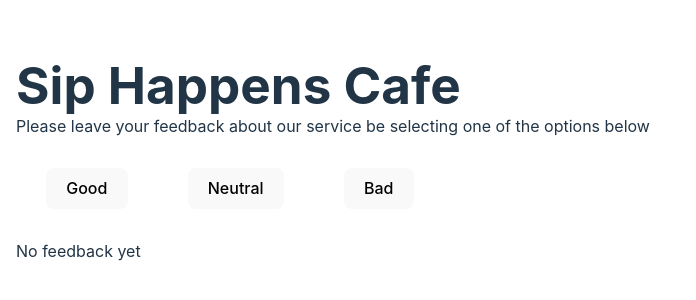
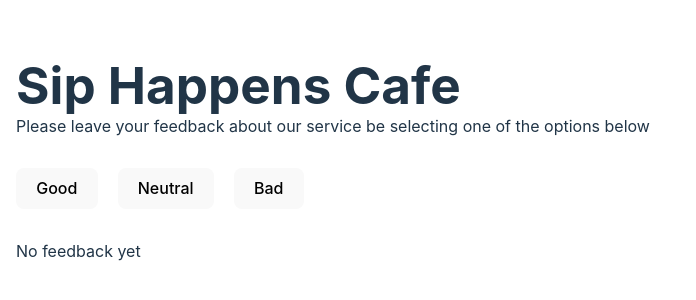
Before and after one commit to OlexandrSolo/goit-react-hw-02, a React (Vite) app: page / in a window 1280 px wide. Shown: the part 240-540 px from the top of the page, without its empty margins (0-696 px from the left). Built offline with nearby package versions, Linux system fonts and the light colour scheme.

Commit message:
fixd issues in the Options component

```diff
--- a/src/App.jsx
+++ b/src/App.jsx
@@ -23,7 +23,7 @@ function App() {
   const updateFeedback = feedbackType => {
     setCount({
       ...count,
-      [feedbackType]: Number(count[feedbackType]) + 1,
+      [feedbackType]: count[feedbackType] + 1,
     });
   };
 
@@ -41,20 +41,11 @@ function App() {
     <div className={css.container}>
       <Description />
 
-      <Options refreshFeedback={updateFeedback} type={'good'} name={'Good'} />
       <Options
-        refreshFeedback={updateFeedback}
-        type={'neutral'}
-        name={'Neutral'}
+        updateFeedback={updateFeedback}
+        defaultOption={setCount}
+        allFeedback={totalSize}
       />
-      <Options refreshFeedback={updateFeedback} type={'bad'} name={'Bad'} />
-
-      {totalSize > 0 && (
-        <button onClick={() => setCount({ good: 0, neutral: 0, bad: 0 })}>
-          Reset
-        </button>
-      )}
-
       {totalSize !== 0 ? (
         <Feedback
           userFeedBack={count}
--- a/src/components/Options/Options.jsx
+++ b/src/components/Options/Options.jsx
@@ -1,19 +1,33 @@
 import PropTypes from 'prop-types';
 import style from './Options.module.css';
 
-export default function Options({ refreshFeedback, type, name }) {
+export default function Options({ updateFeedback, setCount, allFeedback }) {
   return (
-    <button
-      className={style.refreshButton}
-      onClick={() => refreshFeedback(type)}
-    >
-      {name}
-    </button>
+    <>
+      <ul className={style.optionsList}>
+        <li>
+          <button onClick={() => updateFeedback('good')}>Good</button>
+        </li>
+        <li>
+          <button onClick={() => updateFeedback('neutral')}>Neutral</button>
+        </li>
+        <li>
+          <button onClick={() => updateFeedback('bad')}>Bad</button>
+        </li>
+        {allFeedback !== 0 && (
+          <li>
+            <button onClick={() => setCount({ good: 0, neutral: 0, bad: 0 })}>
+              Reset
+            </button>
+          </li>
+        )}
+      </ul>
+    </>
   );
 }
 
-Options.propTypes = {
-  type: PropTypes.string.isRequired,
-  refreshFeedback: PropTypes.func.isRequired,
-  name: PropTypes.string.isRequired,
-};
+// Options.propTypes = {
+//   type: PropTypes.string.isRequired,
+//   refreshFeedback: PropTypes.func.isRequired,
+//   name: PropTypes.string.isRequired,
+// };
```
